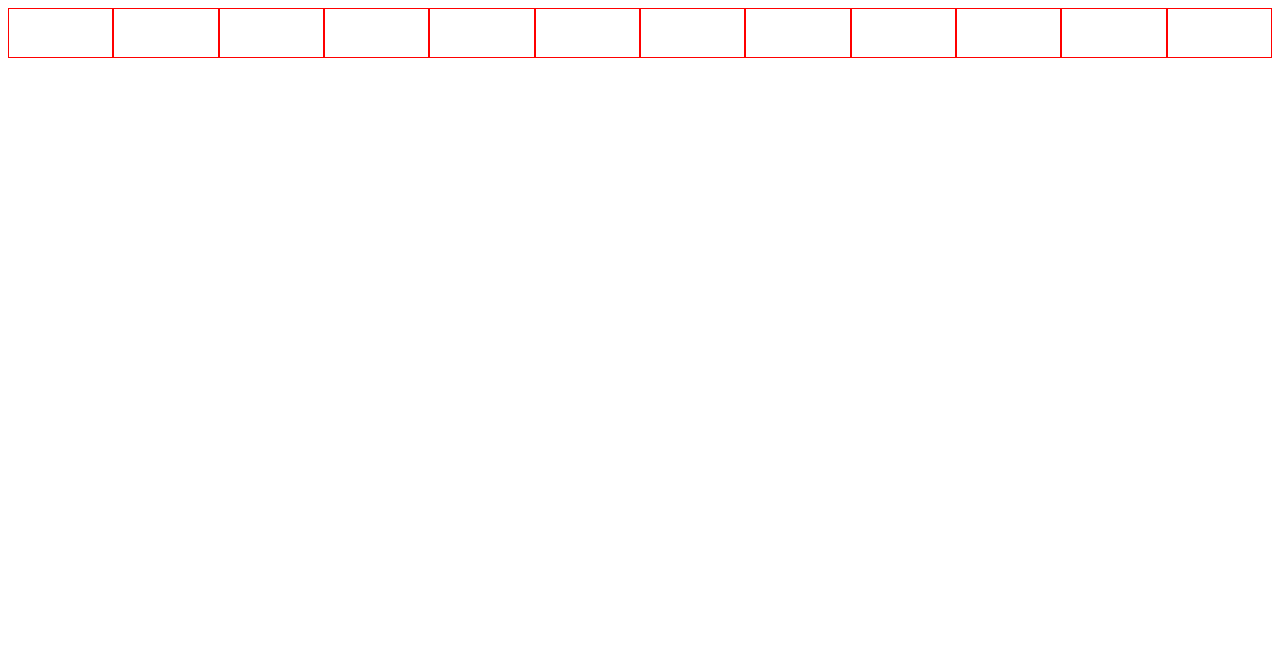
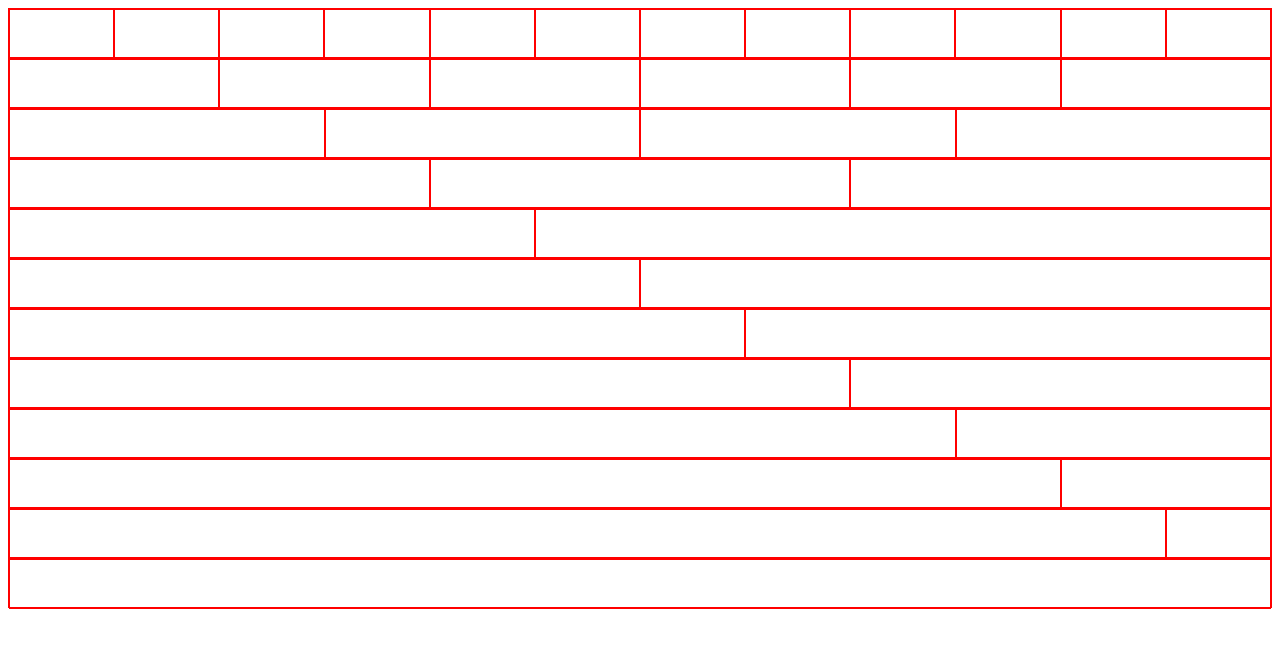
Before and after one commit to aweinmacher/shoestrap, a plain HTML site: page index.html in a window 1280 px wide. Drawn offline with Linux system fonts and the light colour scheme.

Commit message:
grid built

```diff
--- a/index.html
+++ b/index.html
@@ -1,5 +1,6 @@
 <!DOCTYPE html>
 <html lang="en">
+
 <head>
     <meta charset="UTF-8">
     <meta name="viewport" content="width=device-width, initial-scale=1.0">
@@ -8,7 +9,9 @@
     <link rel="stylesheet" type="text/css" href="style.css">
     <title>Document</title>
 </head>
+
 <body>
+    <div class="row">
         <div class="col-1"></div>
         <div class="col-1"></div>
         <div class="col-1"></div>
@@ -21,5 +24,58 @@
         <div class="col-1"></div>
         <div class="col-1"></div>
         <div class="col-1"></div>
+    </div>
+    <div class="row">
+        <div class="col-2"></div>
+        <div class="col-2"></div>
+        <div class="col-2"></div>
+        <div class="col-2"></div>
+        <div class="col-2"></div>
+        <div class="col-2"></div>
+    </div>
+    <div class="row">
+        <div class="col-3"></div>
+        <div class="col-3"></div>
+        <div class="col-3"></div>
+        <div class="col-3"></div>
+    </div>
+    <div class="row">
+        <div class="col-4"></div>
+        <div class="col-4"></div>
+        <div class="col-4"></div>
+    </div>
+    <div class="row">
+        <div class="col-5"></div>
+        <div class="col-7"></div>
+    </div>
+    <div class="row">
+        <div class="col-6"></div>
+        <div class="col-6"></div>
+    </div>
+    <div class="row">
+        <div class="col-7"></div>
+        <div class="col-5"></div>
+    </div>
+    <div class="row">
+        <div class="col-8"></div>
+        <div class="col-4"></div>
+    </div>
+    <div class="row">
+        <div class="col-9"></div>
+        <div class="col-3"></div>
+    </div>
+    <div class="row">
+        <div class="col-10"></div>
+        <div class="col-2"></div>
+    </div>
+    <div class="row">
+        <div class="col-11"></div>
+        <div class="col-1"></div>
+    </div>
+    <div class="row">
+        <div class="col-12"></div>
+    </div>
+
+
 </body>
 </html>
--- a/shoestrap.css
+++ b/shoestrap.css
@@ -2,16 +2,72 @@ div {
     height: 50px;
     border: 1px solid red;
   }
-
+  .row:before {
+    display: table;
+    content: "";
+  }
+.row:after {
+    display: table;
+    content: "";
+    clear: both;
+  }
 .col-1 {
     float: left;
     width: 8.33333333%;
+  }
+.col-2 {
+    float: left;
+    width: 16.6666666%;
+  }
+.col-3 {
+    float: left;
+    width: 25%;
+  }
+.col-4 {
+    float: left;
+    width: 33.33333333%;
+  }
+.col-5 {
+    float: left;
+    width: 41.66666666%;
+  }
+.col-6 {
+    float: left;
+    width: 50%;
+  }
+.col-7 {
+    float: left;
+    width: 58.33333333%;
+  }
+.col-8 {
+    float: left;
+    width: 66.66666666%;
+  }
+.col-9 {
+    float: left;
+    width: 75%;
+  }
+.col-10 {
+    float: left;
+    width: 83.33333333%;
+  }
+ .col-11 {
+    float: left;
+    width: 91.66666666%;
+  }
+ .col-12 {
+    float: left;
+    width: 100%;
   }
 
 
 
 
-  * {
+
+
+
+
+* {
     -webkit-box-sizing: border-box;
     -moz-box-sizing: border-box;
     box-sizing: border-box;
```
Lines whose indentation alone changed are shown as unchanged.
